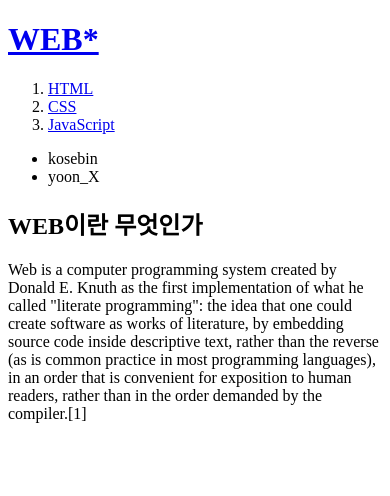
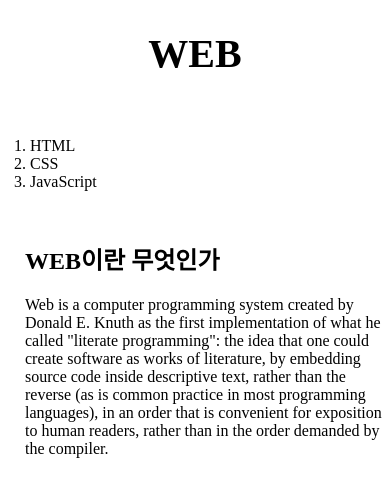
Before and after one commit to hoya3/first-web-site, a plain HTML site: page index.html in a window 390 px wide. Drawn offline with Linux system fonts and the light colour scheme.

Commit message:
일부 수정

```diff
--- a/index.html
+++ b/index.html
@@ -11,20 +11,30 @@
       gtag('js', new Date());
       gtag('config', 'G-TE08L8X29C');
     </script>
+    <link rel="stylesheet" href="style.css">
+    <style>
+      a {
+        color: black;
+        text-decoration: none;
+      }
+      h1 {
+        font-size: 40px;
+        text-align: center;
+      }
+    </style>
   </head>
   <body>
-    <h1><a href="index.html">WEB*</a></h1>
+    <h1><a href="index.html">WEB</a></h1>
+    <div id="grid">
       <ol>
         <li><a href="1.html">HTML</a></li>
         <li><a href="2.html">CSS</a></li>
         <li><a href="3.html">JavaScript</a></li>
       </ol>
-    <ul>
-      <li>kosebin</li>
-      <li>yoon_X</li>
-    </ul>
-
+      <div id="article">
         <h2>WEB이란 무엇인가</h2>
-    <p>Web is a computer programming system created by Donald E. Knuth as the first implementation of what he called "literate programming": the idea that one could create software as works of literature, by embedding source code inside descriptive text, rather than the reverse (as is common practice in most programming languages), in an order that is convenient for exposition to human readers, rather than in the order demanded by the compiler.[1]</p>
+        <p>Web is a computer programming system created by Donald E. Knuth as the first implementation of what he called "literate programming": the idea that one could create software as works of literature, by embedding source code inside descriptive text, rather than the reverse (as is common practice in most programming languages), in an order that is convenient for exposition to human readers, rather than in the order demanded by the compiler.</p>
+      </div>
+    </div>
   </body>
 </html>
--- /dev/null
+++ b/style.css
@@ -0,0 +1,38 @@
+body {
+  margin: 0;
+}
+#grid {
+  display: grid;
+  grid-template-columns: 150px 1fr
+}
+#article {
+  padding-left: 25px
+}
+a{
+  color: black;
+  text-decoration: none;
+}
+h1{
+  font-size: 45px;
+  text-align: center;
+  border-bottom: 1px solid gray;
+  margin: 0;
+  padding: 30px;
+}
+#grid ol{
+  border-right: 1px solid gray;
+  width: 100px;
+  margin: 0;
+  padding: 30px;
+}
+@media(max-width: 800px) {
+  #grid {
+    display: block;
+  }
+  #grid ol {
+    border-right: none;
+  }
+  h1{
+    border-bottom: none;
+  }
+}
```
Also changed, not shown: 1.html (+6 -7 lines), 2.html (+47 -9 lines), 3.html (+5 -5 lines), box.html (added, +21 -0 lines), grid.html (added, +23 -0 lines), mediaquery.html (added, +23 -0 lines). Lines whose indentation alone changed are shown as unchanged.
